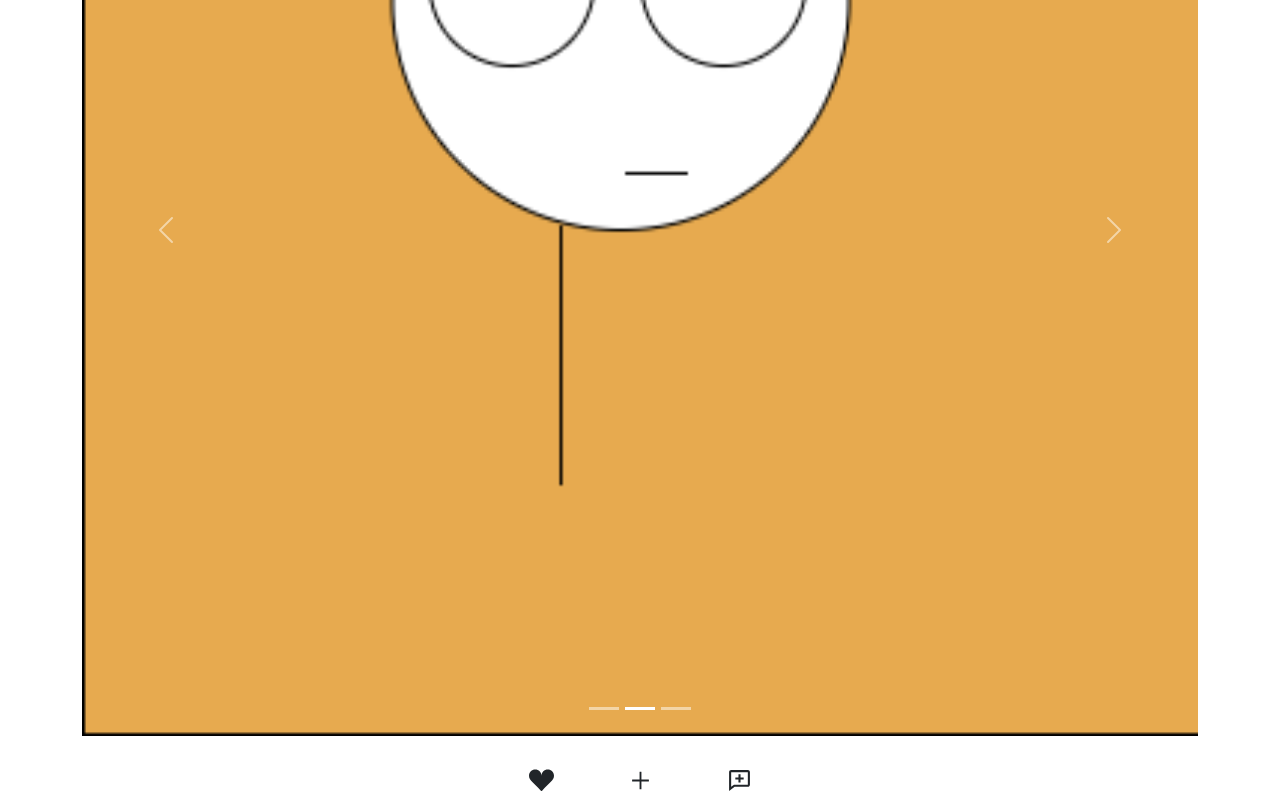
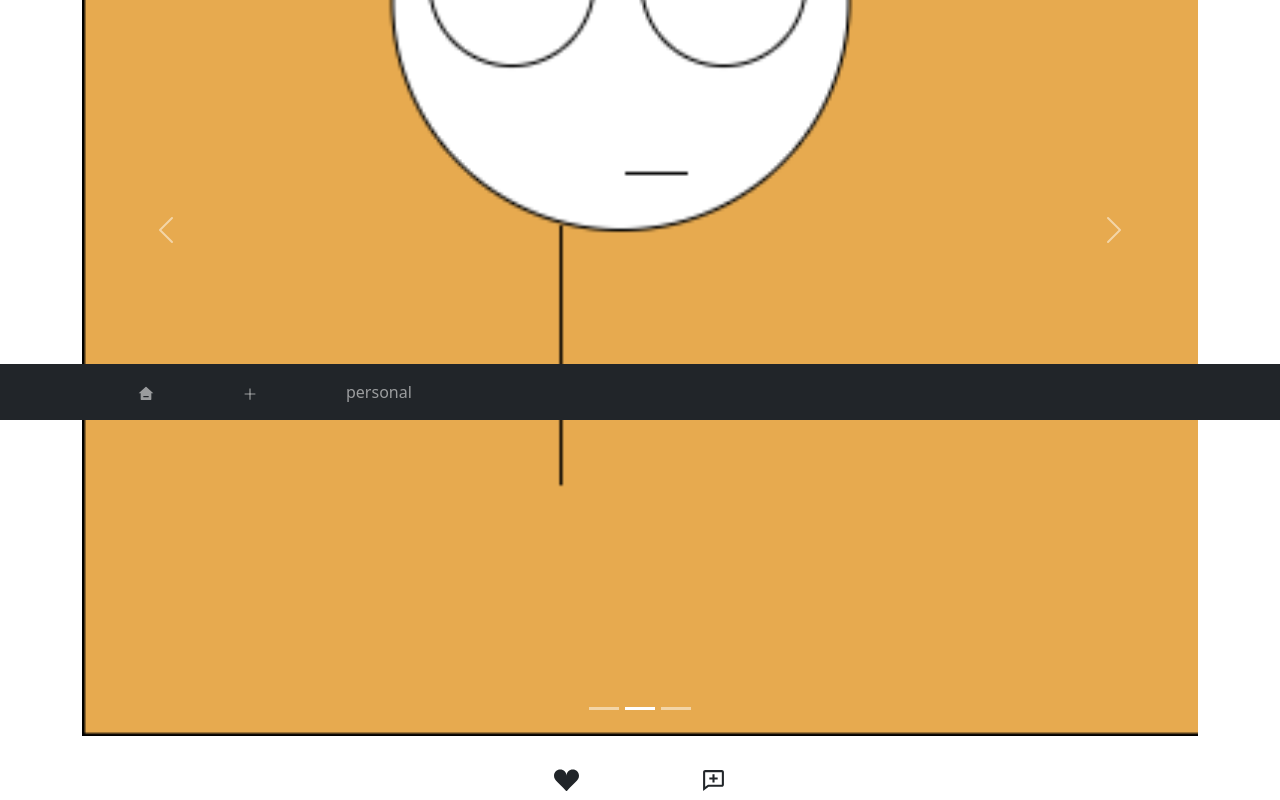
Before and after one commit to hongssam9/Project4_FrontEnd, a React (Create React App) app in the folder frontend/: page / in a window 1280 px wide. Shown: the part 380-1180 px from the top of the page. Built offline with nearby package versions, Linux system fonts and the light colour scheme.

Commit message:
added navbar at bottom

```diff
--- a/frontend/src/App.js
+++ b/frontend/src/App.js
@@ -1,22 +1,28 @@
-import './App.css';
-import {Route, Link} from "react-router-dom";
-import { Button, Container, Navbar, Nav } from 'react-bootstrap';
+import "./App.css";
+import { Route, Link } from "react-router-dom";
+import { Button, Container, Navbar, Nav } from "react-bootstrap";
 import Login from "./components/Login.jsx";
 import Main from "./components/Main.jsx";
 import Splash from "./components/Splash.jsx";
 import Settings from "./components/Settings.jsx";
 import Signup from "./components/Signup.jsx";
-import Userprof from "./components/Splash.jsx";
+import Userprof from "./components/Userprof.jsx";
 import Imagefeed from "./components/Imagefeed.jsx";
-
-
+import Account from "./components/Account.jsx";
+import { RiHome3Fill } from "react-icons/ri";
+import { AiOutlinePlus } from "react-icons/ai";
 
 function App() {
   return (
     <div className="App">
-        <Navbar bg="dark" variant="dark" expand="lg" sticky="top" className = "mb-5">
+      <Navbar
+        bg="dark"
+        variant="dark"
+        expand="lg"
+        sticky="top"
+        className="mb-5"
+      >
         <Container fluid>
-          {/* move the logo to center later using CSS */}
           <Navbar.Brand className="navbar-logo" href="/">
             snapp.r
           </Navbar.Brand>
@@ -29,11 +35,30 @@ function App() {
           </Navbar.Collapse>
         </Container>
       </Navbar>
-      <Container >
-        <Route exact path = "/" component = {Main} />
-        <Route exact path = "/Login" component = {Login} />
-        <Route exact path = "/Splash" component = {Splash} />
-        <Route exact path ="/Settings" component = {Settings} />
+
+      <Container>
+        <Route exact path="/" component={Main} />
+        <Route exact path="/Login" component={Login} />
+        <Route exact path="/Splash" component={Splash} />
+        <Route exact path="/Settings" component={Settings} />
+        <Route exact path="/Account" component={Account} />
+        <Route exact path="/Signup" component={Signup} />
+        <Route exact path="/Userprof" component={Userprof} />
+        <Route exact path="/Imagefeed" component={Imagefeed} />
+        <Route exact path="/Userprof" component={Userprof} />
+      </Container>
+
+      <Container fluid>
+        <Navbar bg="dark" variant="dark" fixed = "bottom">
+          <Container>
+            <Nav className="me-auto">
+              <Nav.Link className = "mx-5" href="/"><RiHome3Fill /></Nav.Link>
+                {/* Add Image button */}
+              <Nav.Link className = "mx-4" href="#features"> <AiOutlinePlus /></Nav.Link>
+              <Nav.Link className = "mx-5" href="/Userprof">personal</Nav.Link>
+            </Nav>
+          </Container>
+        </Navbar>
       </Container>
     </div>
   );
--- a/frontend/src/components/Main.jsx
+++ b/frontend/src/components/Main.jsx
@@ -5,7 +5,7 @@ import imageHolder2 from "../images/img_holder2.png";
 import imageHolder3 from "../images/img_holder3.png";
 import { Button } from "react-bootstrap";
 import { BsFillSuitHeartFill } from "react-icons/bs";
-import { AiOutlinePlus } from "react-icons/ai";
+
 import { BiCommentAdd } from "react-icons/bi";
 
 
@@ -13,7 +13,7 @@ const Main = () => {
   return (
     <div>
 
-      {/* ================================================================================================= */}
+      {/* ===================================================================== */}
 
       <Carousel variant="light">
         <Carousel.Item>
@@ -92,19 +92,13 @@ const Main = () => {
       </div>
        */}
 
-      {/* ================================================================================================= */}
+      {/* ===================================================================== */}
       <br/>
-      <div className="btn-group" role="group" aria-label="Basic example">
+      <div className="btn-group" role="group" aria-label="Basic example" >
         <div className="mx-5">
           {/* Like button */}
           <Button variant="outline-*" type="button" value="Input" onClick = {() => console.log("like")}>
             <BsFillSuitHeartFill size={25} />
-          </Button>
-        </div>
-        <div>
-          {/* Add Image button */}
-          <Button variant="outline-*" type="button" value="Input" onClick = {() => console.log("post")}>
-            <AiOutlinePlus size={25} />
           </Button>
         </div>
         <div className="mx-5">
```
Also changed, not shown: frontend/src/components/PersonalInfo.jsx (added, +11 -0 lines).
